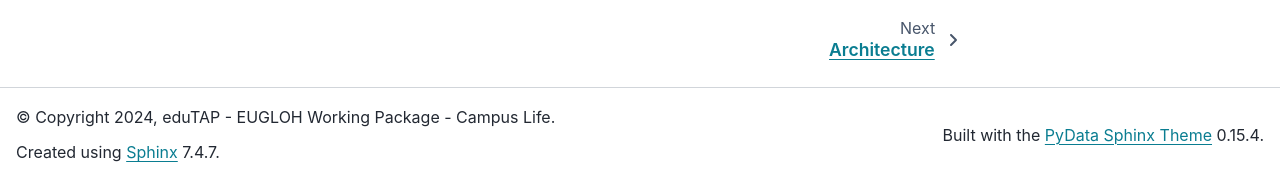
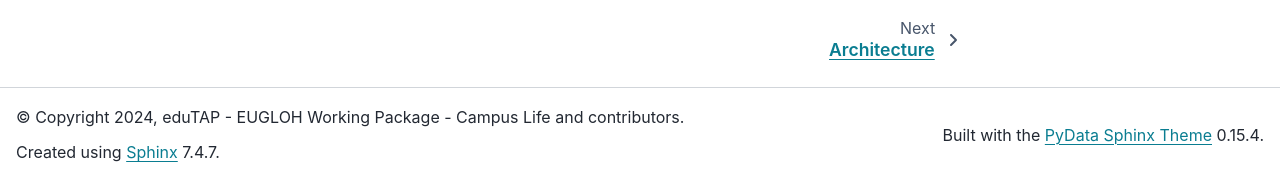
Before and after one commit to edutap-eu/documentation, a Sphinx documentation site: the page built from source/index.md, in a window 1280 px wide and 1068 px high. Shown: the part 887-1065 px from the top of the window. Built offline with Sphinx 7.4.7 and the PyData theme 0.15.4, drawn with Linux system fonts in a browser that asks for light colours.

Commit message:
fixz copyright notice

```diff
--- a/source/conf.py
+++ b/source/conf.py
@@ -20,7 +20,7 @@ import datetime
 # -- Project information -----------------------------------------------------
 
 project = "eduTAP"
-copyright = f"{datetime.date.today().year}, eduTAP - EUGLOH Working Package - Campus Life"
+copyright = f"{datetime.date.today().year}, eduTAP - EUGLOH Working Package - Campus Life and contributors"
 author = "eduTAP team and contributors"
 
 # The full version, including alpha/beta/rc tags
```
